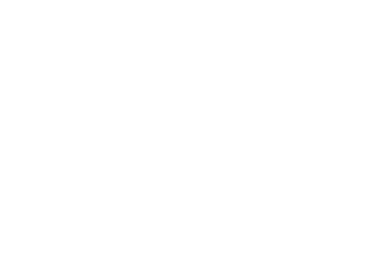
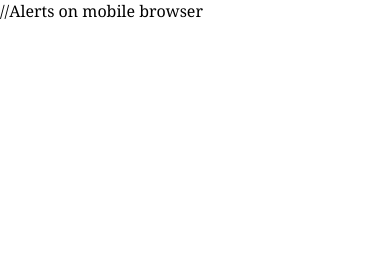
Before and after one commit to Passionate-coder997/API_Project, a plain HTML site: page index.html in a window 390 px wide. Shown: the top 274 px of the page. Drawn offline with Linux system fonts and the light colour scheme.

Commit message:
Update index.html

```diff
--- a/index.html
+++ b/index.html
@@ -6,6 +6,17 @@
     <meta http-equiv="X-UA-Compatible" content="IE=edge">
     <meta name="viewport" content="width=device-width, initial-scale=1.0">
     <title>Country Details</title>
+  //Alerts on mobile browser
+<script language="Javascript">
+    window.onload=function(){
+    var mobile = (/iphone|ipad|ipod|android|blackberry|mini|windows\sce|palm/i.test(navigator.userAgent.toLowerCase()));
+    if (mobile) {
+        alert("Visit this on a Computer/Laptop for Better View");
+    } else {
+
+    }
+  }
+</script>
     <link rel="stylesheet" href="https://cdnjs.cloudflare.com/ajax/libs/font-awesome/6.1.2/css/all.min.css" integrity="sha512-1sCRPdkRXhBV2PBLUdRb4tMg1w2YPf37qatUFeS7zlBy7jJI8Lf4VHwWfZZfpXtYSLy85pkm9GaYVYMfw5BC1A==" crossorigin="anonymous" referrerpolicy="no-referrer"
     />
 
```
